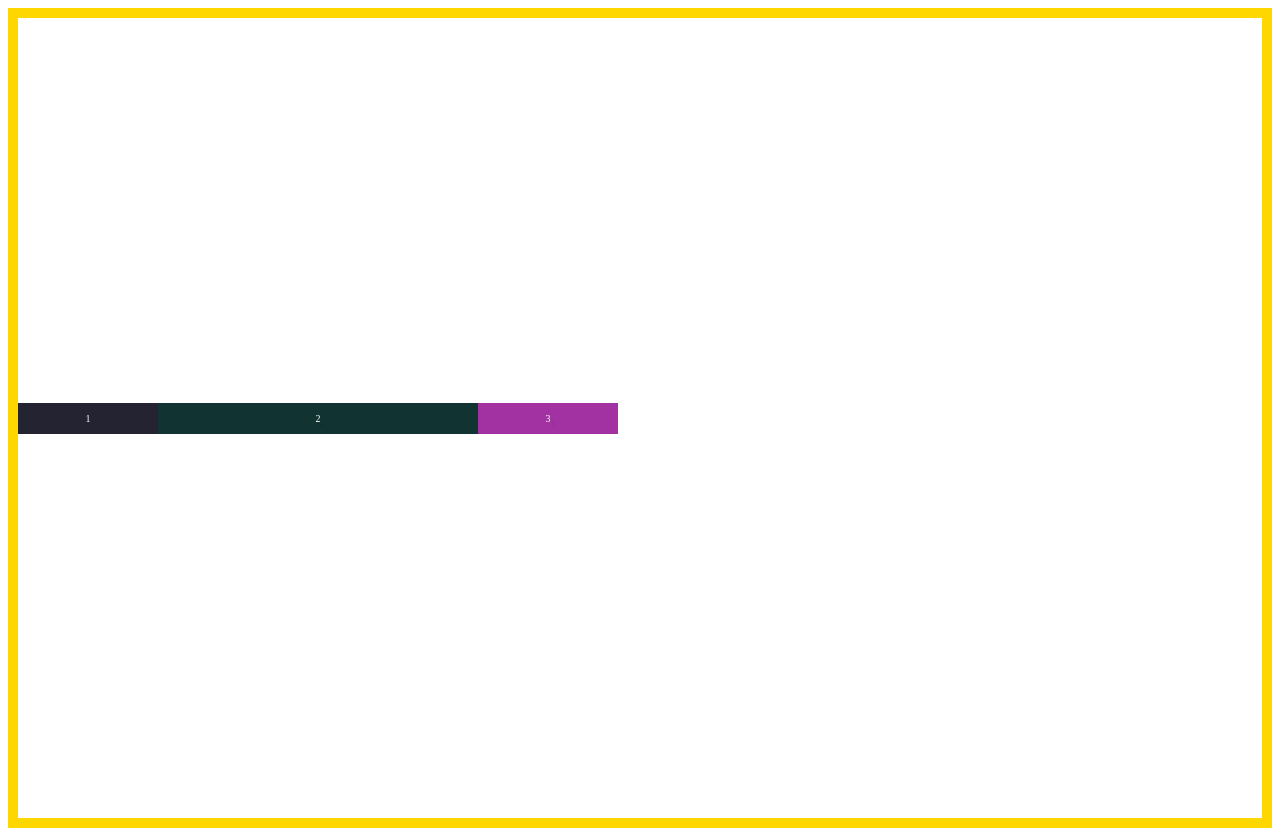
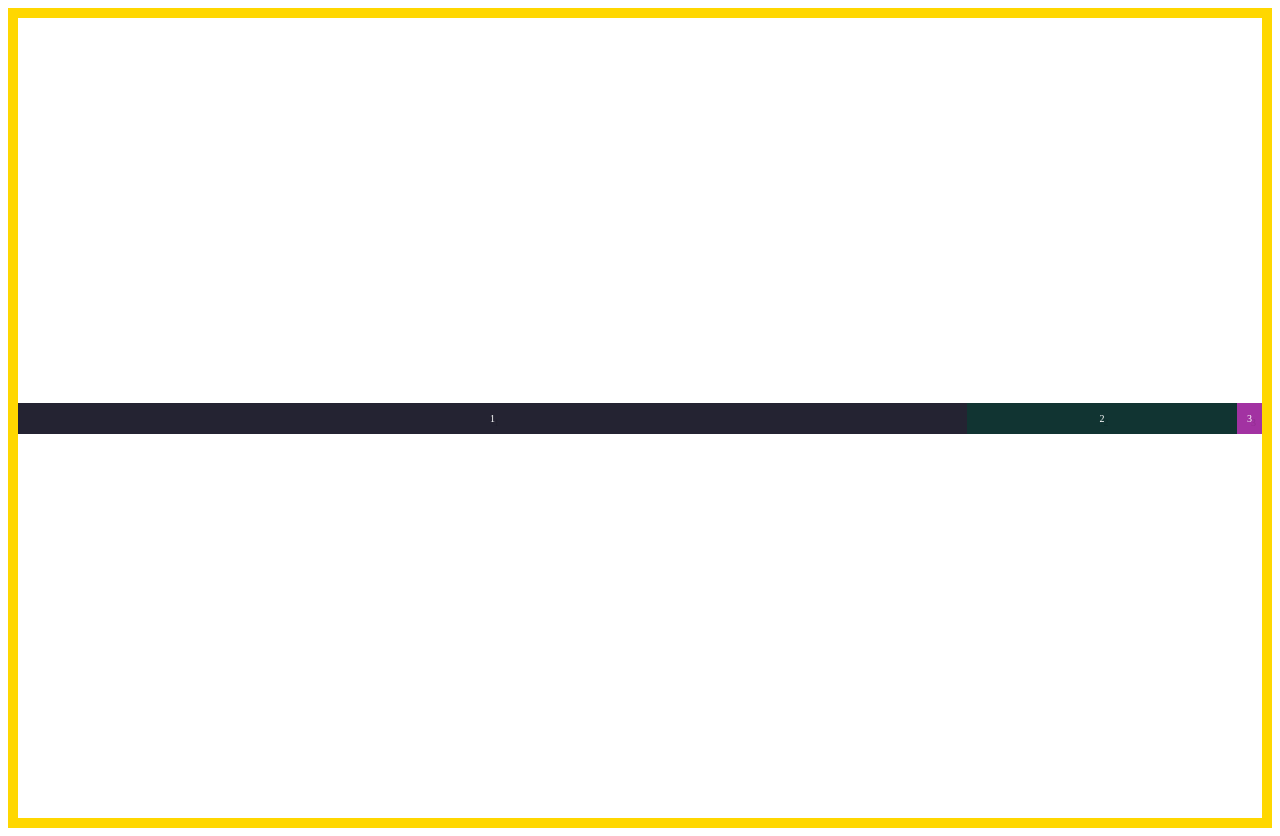
Before and after one commit to ravitejagGitHub/expert-css, a plain HTML site: page css-flex/index.html in a window 1280 px wide. Drawn offline with Linux system fonts and the light colour scheme.

Commit message:
flex-grow

```diff
--- a/css-flex/style.css
+++ b/css-flex/style.css
@@ -27,9 +27,11 @@
     text-align : center;
     text-shadow : 4px 4px 0 rgba(0,0,0,0.1);
     padding: 10px;
-    flex-basis: 120px;
+  }
 
+  .box1{
+    flex-grow: 1;
   }
    .box2{
-    flex-basis: 300px;
+    flex-basis: 250px;
   }
```
